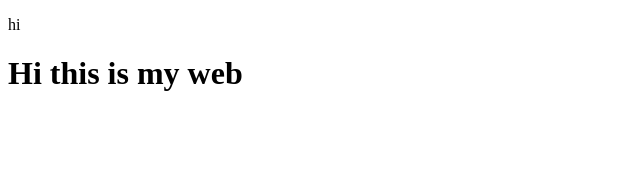
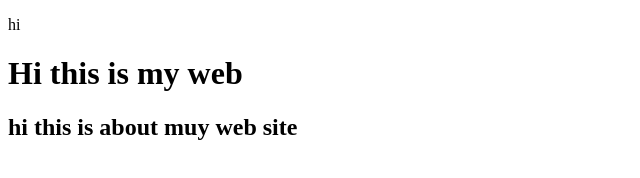
Before and after one commit to mahbubaly/Myfirst-project-repo, a plain HTML site: page index.html in a window 1280 px wide. Shown: the whole page, without its empty margins (0-640 px from the left). Drawn offline with Linux system fonts and the light colour scheme.

Commit message:
somethimgs add

```diff
--- a/index.html
+++ b/index.html
@@ -10,5 +10,6 @@
 <body>
     <p>hi</p>
     <h1>Hi this is my web</h1>
+    <h2>hi this is about muy web site</h2>
 </body>
 </html>
```
